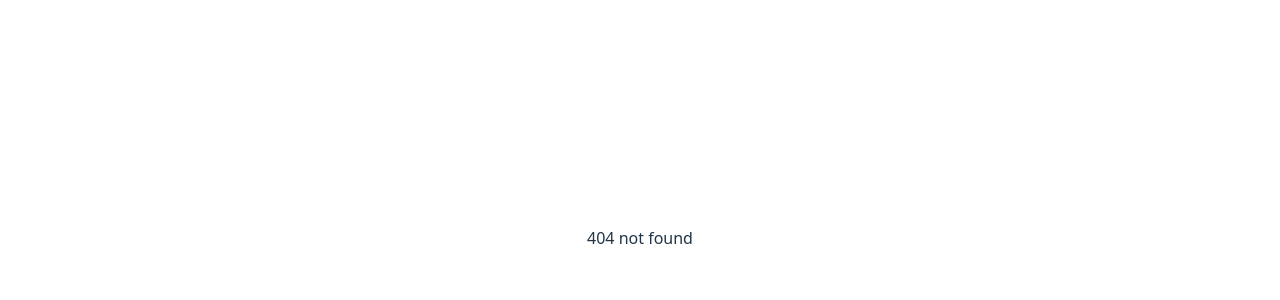
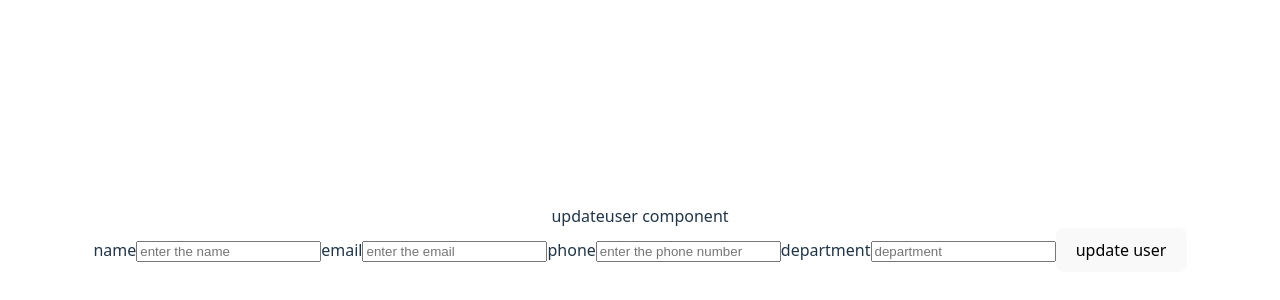
Before and after one commit to paridaq/employee-management-frontend, a React (Vite) app in the folder my-app/: page /employee/1 in a window 1280 px wide. Before the commit this address had no page. Shown: the part 162-462 px from the top of the page. Built offline with nearby package versions, Linux system fonts and the light colour scheme; no server answers.

Commit message:
adding all the requied api

```diff
--- a/my-app/src/App.tsx
+++ b/my-app/src/App.tsx
@@ -5,6 +5,7 @@ import Home from './Home'
 import NoMatch from './nomatch/NoMatch'
 import Dashboard from './dashboard/Dashboard'
 import PostUser from './employee/PostUser'
+import UpdateUser from './employee/UpdateUser'
 
 function App() {
 
@@ -16,6 +17,7 @@ function App() {
         <Route path = "*" element = {<NoMatch/>}/>
         <Route path = "/dashboard" element= {<Dashboard/>}/>
         <Route path="employee" element= {<PostUser/>}/>
+        <Route path='employee/:id' element={<UpdateUser/>}/>
       </Routes>
     </>
   )
--- a/my-app/src/dashboard/Dashboard.tsx
+++ b/my-app/src/dashboard/Dashboard.tsx
@@ -1,4 +1,5 @@
 import { useEffect, useState } from "react";
+import { useNavigate } from "react-router";
 
 
 
@@ -16,6 +17,7 @@ type Employee = {
 
 function Dashboard(){
      const[employees,setEmployees] = useState<Employee[]>([]);
+     const navigate = useNavigate();
 
 
 useEffect(()=>{
@@ -53,6 +55,9 @@ const handleDelete =async(id:number)=>{
         console.log(error)
      }
 }
+const updateUser=(id:number)=>{
+    navigate(`/employee/${id}`)
+}
 
      return(
 
@@ -64,7 +69,7 @@ const handleDelete =async(id:number)=>{
                <li>{employee.email}</li>
                <li>{employee.phone}</li>
                <li>{employee.department}</li>
-               <button>update</button>
+               <button onClick={()=>updateUser(employee.id)}>update</button>
                <button onClick={()=>handleDelete(employee.id)}>delete</button>
           </ul>
      ))}
--- a/my-app/src/employee/PostUser.tsx
+++ b/my-app/src/employee/PostUser.tsx
@@ -44,34 +44,35 @@ import { useNavigate } from "react-router";
     return (
         <>
           <form onSubmit={handleSubmit}>
-            <label htmlFor="name">Name</label>
-              <input type="text" required
-              placeholder="name"
-              value={name || ""}
-              onChange={e => setName(e.target.value)}/>
-            <label htmlFor="email">Email</label>
+
+          <label htmlFor="">name</label>
+          <input type="text"
+          value={name}
+          required
+          placeholder="enter the name"
+          onChange={e=>setName(e.target.value)}/>
+          <label htmlFor="">email</label>
+          <input type="text"
+          value={email}
+          required
+          placeholder="enter the email"
+          onChange={e=>setEmail(e.target.value)} />
+          <label htmlFor="">phone</label>
           <input type="text"
           required
-            placeholder="email"
-            value={email || ''}
-            onChange={e=>setEmail(e.target.value)} />
-
-            <label htmlFor="text">phone</label>
-            <input type="text"
-            required
-            placeholder="phone"
-            value={phone || ''}
-            onChange={e=>setPhone(e.target.value)} />
-
-            <label htmlFor="text">department</label>
+          placeholder="enter the phone number"
+          value={phone}
+          onChange={e=>setPhone(e.target.value)}/>
+          <label htmlFor="">department</label>
           <input type="text"
           required
           placeholder="department"
-            value={department || ''}
+          value={department}
           onChange={e=>setDepartment(e.target.value)} />
-            <button type="submit">submit </button>
 
+          <button type="submit">post user</button>
           </form>
+
         </>
     )
   }
--- /dev/null
+++ b/my-app/src/employee/UpdateUser.tsx
@@ -0,0 +1,93 @@
+import { useEffect, useState } from "react";
+import { useNavigate, useParams } from "react-router";
+
+
+
+function UpdateUser(){
+
+     const [name ,setName] = useState("");
+    const[email,setEmail] = useState("");
+    const [phone,setPhone]= useState("");
+    const[department,setDepartment] = useState("");
+    const navigate = useNavigate();
+      const {id} = useParams();
+
+    useEffect(()=>{
+        const fetchUser = async()=>{
+            try{
+            const res = await fetch(`http://localhost:8080/api/employee/${id}`)
+        const result = await res.json();
+        setName(result.name)
+        setEmail(result.email)
+        setPhone(result.phone)
+        setDepartment(result.department)
+            }catch(error){
+                console.log(error)
+            }
+        }
+        fetchUser();
+    },[id])
+
+    const handleSubmit =async(e:React.FormEvent<HTMLFormElement>)=>{
+        e.preventDefault();
+        const data = {
+              name,email,phone,department
+        }
+        try {
+            const res = await fetch(`http://localhost:8080/api/employee/${id}`,{
+                method:"PATCH",
+                headers:{
+                    "Content-Type":"application/json"
+                },
+                body :JSON.stringify(data)
+            })
+            const result = await res.json();
+            console.log(result)
+            console.log("user updated")
+            navigate("/dashboard")
+        } catch (error) {
+            console.log(error)
+        }
+
+    }
+
+    return(
+        <>
+        <div>updateuser component</div>
+
+
+
+            <form onSubmit={handleSubmit}>
+
+          <label htmlFor="">name</label>
+          <input type="text"
+          value={name}
+          required
+          placeholder="enter the name"
+          onChange={e=>setName(e.target.value)}/>
+          <label htmlFor="">email</label>
+          <input type="text"
+          value={email}
+          required
+          placeholder="enter the email"
+          onChange={e=>setEmail(e.target.value)} />
+          <label htmlFor="">phone</label>
+          <input type="text"
+          required
+          placeholder="enter the phone number"
+          value={phone}
+          onChange={e=>setPhone(e.target.value)}/>
+          <label htmlFor="">department</label>
+          <input type="text"
+          required
+          placeholder="department"
+          value={department}
+          onChange={e=>setDepartment(e.target.value)} />
+
+          <button type="submit">update  user</button>
+          </form>
+
+        </>
+    )
+}
+export default UpdateUser
```
Lines whose indentation alone changed are shown as unchanged.
